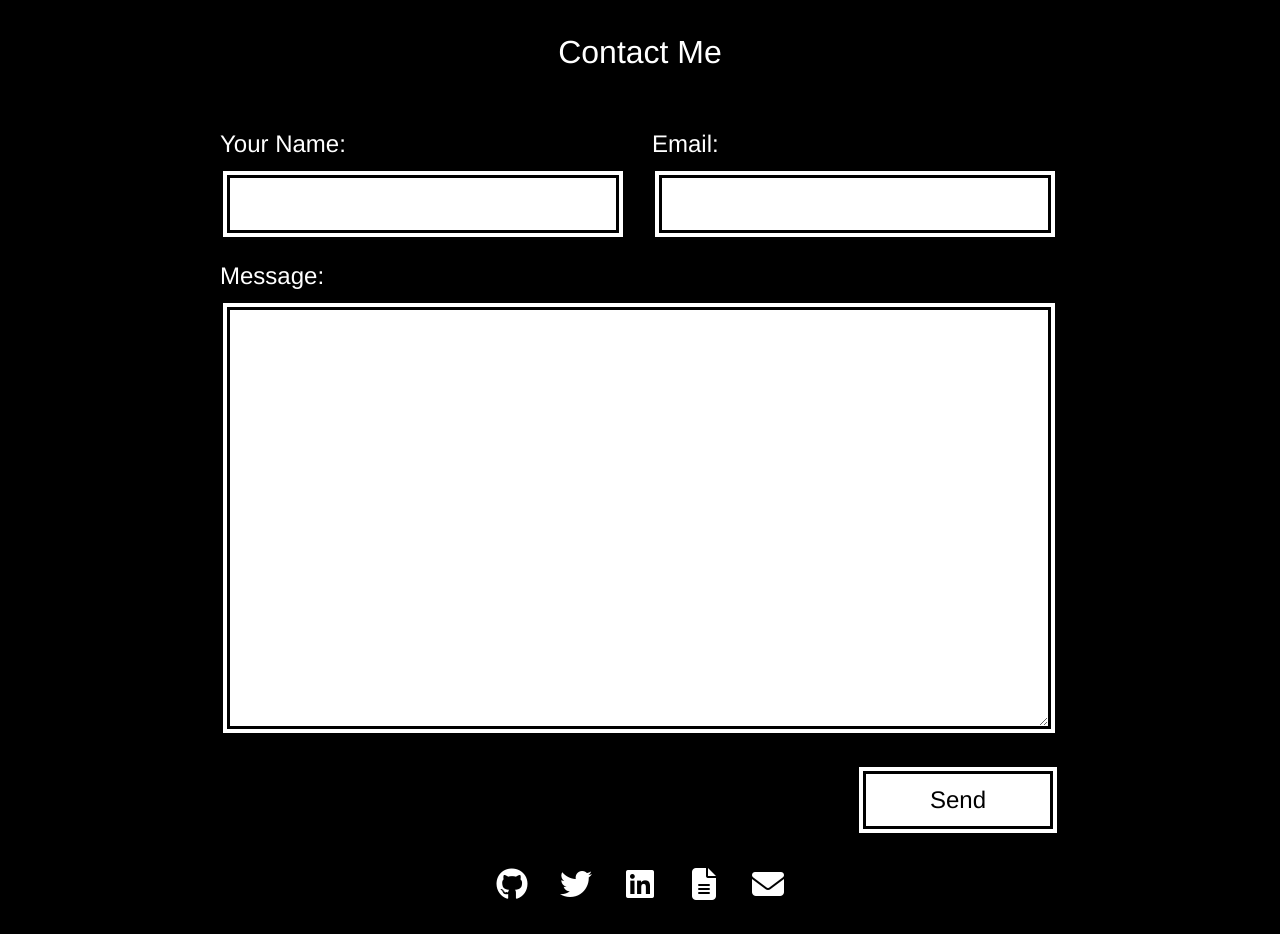
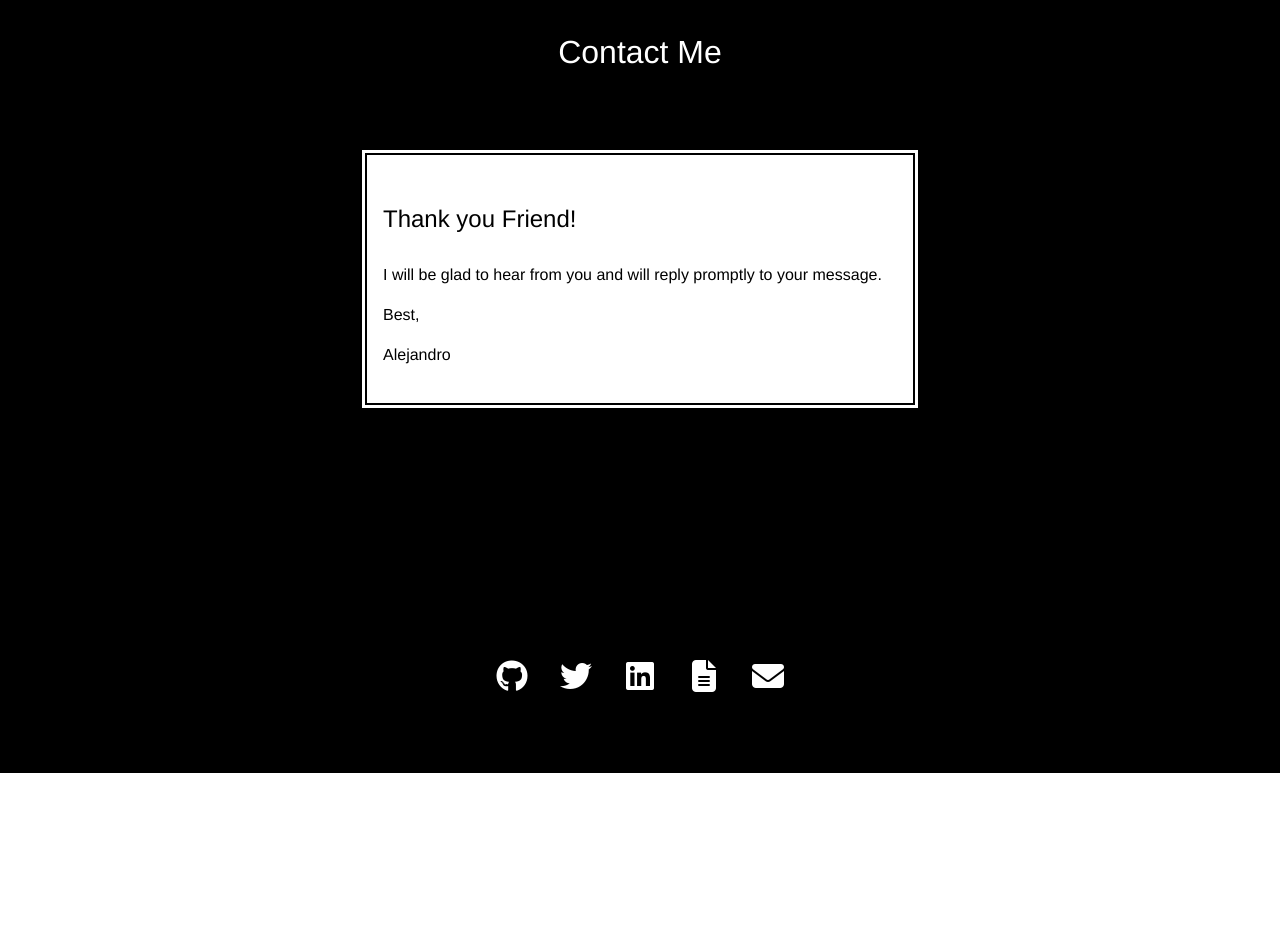
Before and after one commit to alejo4373/Alejandrofran.co, a React (Create React App) app: page / in a window 1280 px wide. Shown: the part 3320-4254 px from the top of the page. After the commit the page ends 4093 px from the top, so only its background shows below. Built offline with nearby package versions, Linux system fonts and the light colour scheme.

Commit message:
style contact me form thank you card

```diff
--- a/src/Components/ContactMe.jsx
+++ b/src/Components/ContactMe.jsx
@@ -6,8 +6,8 @@ const ContactMe = () => {
   const [name, setName] = useState('');
   const [email, setEmail] = useState('');
   const [message, setMessage] = useState('');
-  const [formSent, setFormSent] = useState(false);
-  const [formSuccess, setFormSuccess] = useState(false);
+  const [formSent, setFormSent] = useState(true);
+  const [formSuccess, setFormSuccess] = useState(true);
 
   const handleSubmit = async (e) => {
     e.preventDefault()
@@ -31,7 +31,10 @@ const ContactMe = () => {
         {formSent && formSuccess
           ? (
             <div className='thankyou-card'>
-              <p>Thank you! I will get back to you shortly</p>
+              <h3>Thank you {name ? name : "Friend"}!</h3>
+              <p>I will be glad to hear from you and will reply promptly to your message.</p>
+              <p>Best,</p>
+              <p>Alejandro</p>
             </div>
           )
           : (
--- a/src/Styles/ContactMe.css
+++ b/src/Styles/ContactMe.css
@@ -1,8 +1,17 @@
 .contact-me .content {
-  font-size: 1.5em;
   text-align: left;
   margin: 0 auto;
   max-width: 35em;
+  padding: 1em;
+}
+
+.contact-me .content h3 {
+  font-size: 1.5em;
+  margin: 1.5em 0;
+}
+
+.contact-me .content p {
+  margin: 1.5em 0;
 }
 
 .contact-me .content form {
@@ -73,6 +82,14 @@
   color: #93ccfe;
 }
 
+.contact-me .content .thankyou-card {
+  background-color: white;
+  color: black;
+  border: 0.45em double black;
+  margin: 0 auto 36% auto;
+  padding: 1em;
+}
+
 @media screen and (max-width: 654px) {
   .contact-me .content {
     font-size: 1em;
```
